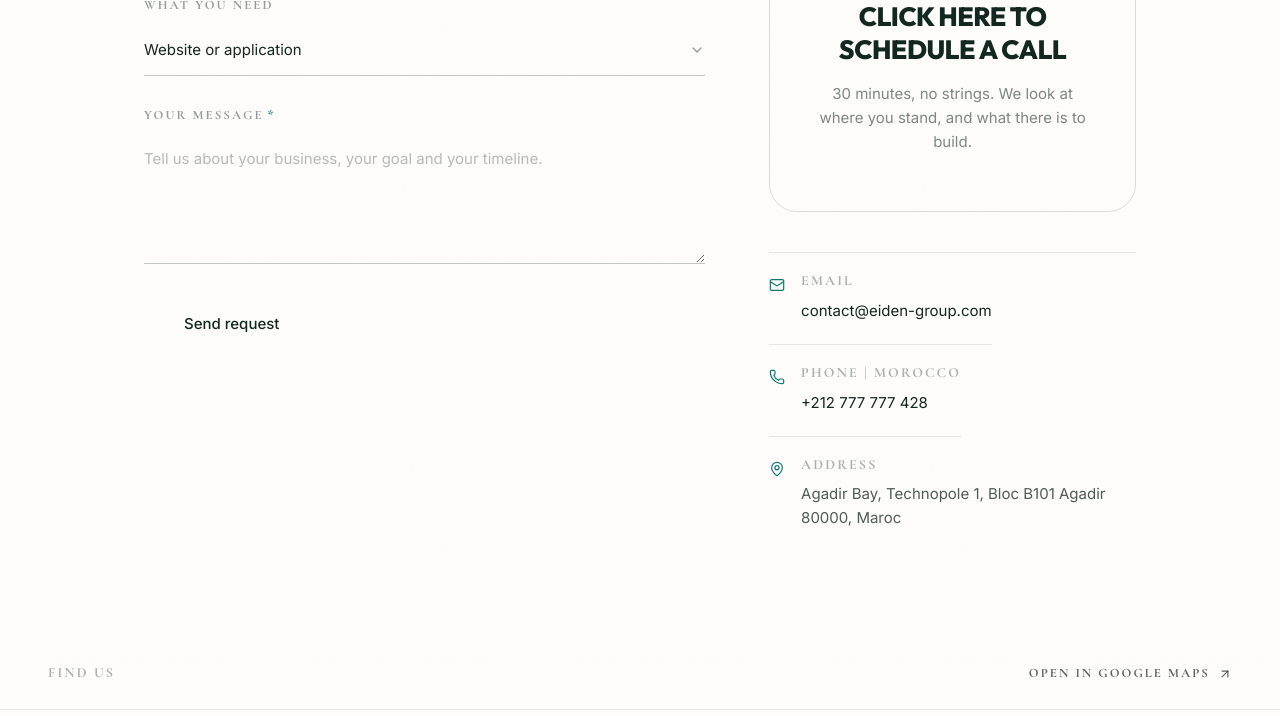
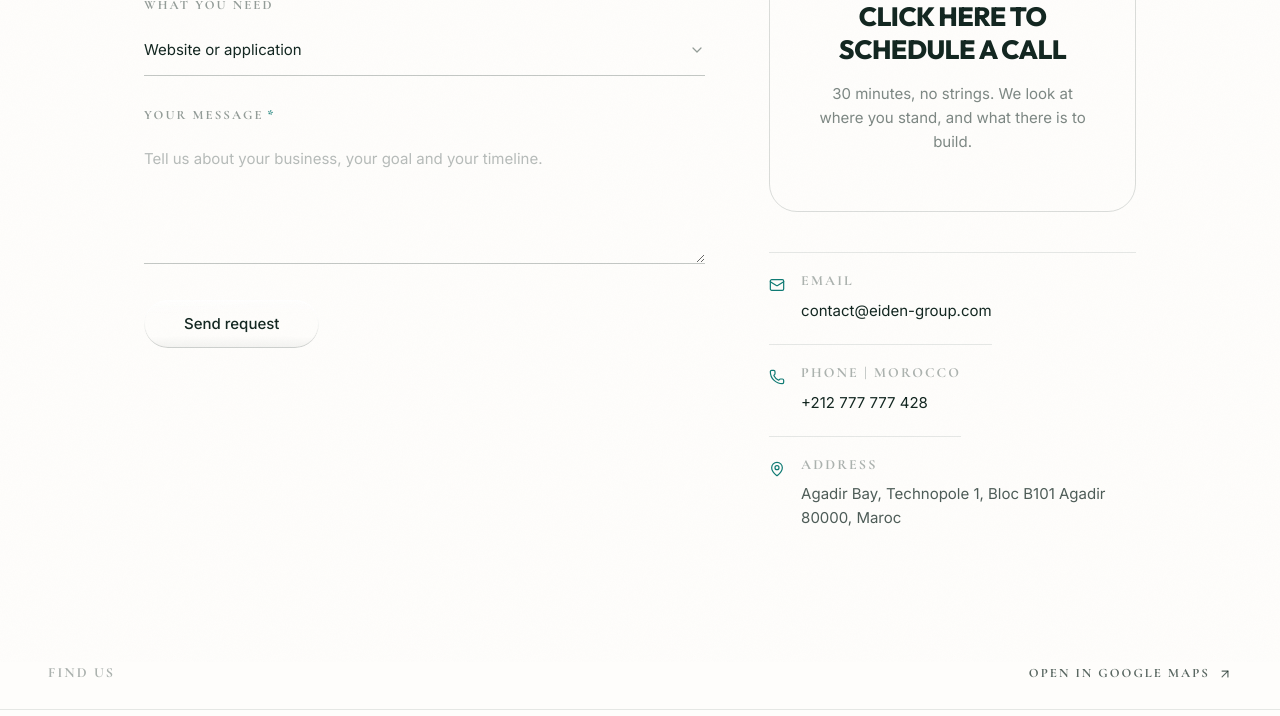
Before and after one commit to EIDEN-GROUP/eiden-new, a Next.js app: page /contact in a window 1280 px wide. Shown: the part 678-1394 px from the top of the page. Built offline with nearby package versions, Linux system fonts and the light colour scheme; grey boxes are pictures that could not be loaded.

Commit message:
glass effect

```diff
--- a/app/globals.css
+++ b/app/globals.css
@@ -615,6 +615,183 @@
   }
   to {
     transform: translate3d(101%, 0, 0);
+  }
+}
+
+/* ============================================================
+   Glass skin   a treatment, not a surface
+
+   The pane in `#idee` is glass all the way through: it sets its
+   own smoke, its own blur, its own shadow stack. Everything else
+   on the page already has a surface the design chose, so these
+   classes add only the three things that make a surface read as
+   glass   a lit rim, light caught inside it, and the depth of a
+   real thickness   and touch nothing else.
+
+   Two rules keep them safe to drop on an existing element:
+   nothing here sets `background`, and the inset highlights live
+   on the pseudo rather than on the element, so whatever
+   `box-shadow` the element already carries is left alone.
+
+   `glass-light` for pale surfaces, `glass-dark` for ink and
+   saturated colour. Add `glass-top` when the content is a
+   photograph, so the rim lies over it instead of under.
+   ============================================================ */
+
+.glass-light,
+.glass-dark {
+  position: relative;
+  isolation: isolate;
+}
+
+.glass-light::before,
+.glass-light::after,
+.glass-dark::before,
+.glass-dark::after {
+  content: "";
+  position: absolute;
+  inset: 0;
+  z-index: -1;
+  border-radius: inherit;
+  pointer-events: none;
+}
+
+.glass-top::before,
+.glass-top::after {
+  z-index: 2;
+}
+
+/* The rim is a 1px ring cut out of a gradient, so the light along
+   it is uneven the way light on an edge actually is. */
+.glass-light::after,
+.glass-dark::after {
+  padding: 1px;
+  -webkit-mask:
+    linear-gradient(#000 0 0) content-box,
+    linear-gradient(#000 0 0);
+  mask:
+    linear-gradient(#000 0 0) content-box,
+    linear-gradient(#000 0 0);
+  -webkit-mask-composite: xor;
+  mask-composite: exclude;
+}
+
+/* ── Ink and colour ─────────────────────────────────────────── */
+
+.glass-dark::before {
+  background:
+    linear-gradient(
+      180deg,
+      rgba(255, 255, 255, 0.1) 0%,
+      rgba(255, 255, 255, 0.035) 8%,
+      transparent 26%
+    ),
+    radial-gradient(
+      120% 76% at 4% -14%,
+      rgba(255, 255, 255, 0.08) 0%,
+      transparent 58%
+    ),
+    linear-gradient(0deg, rgba(4, 14, 11, 0.22) 0%, transparent 30%);
+  box-shadow:
+    inset 0 1px 0 0 rgba(255, 255, 255, 0.16),
+    inset 0 -1px 0 0 rgba(0, 0, 0, 0.2),
+    inset 0 26px 50px -42px rgba(255, 255, 255, 0.3);
+}
+
+.glass-dark::after {
+  background:
+    radial-gradient(
+      70% 128% at 8% -12%,
+      rgba(255, 255, 255, 0.5) 0%,
+      transparent 52%
+    ),
+    radial-gradient(
+      56% 108% at 99% 4%,
+      rgba(255, 255, 255, 0.28) 0%,
+      transparent 56%
+    ),
+    radial-gradient(
+      86% 66% at 60% 112%,
+      rgba(255, 255, 255, 0.2) 0%,
+      transparent 58%
+    ),
+    linear-gradient(
+      180deg,
+      rgba(255, 255, 255, 0.26) 0%,
+      rgba(255, 255, 255, 0.07) 24%,
+      rgba(255, 255, 255, 0.03) 60%,
+      rgba(255, 255, 255, 0.14) 100%
+    );
+}
+
+/* ── Pale surfaces ──────────────────────────────────────────── */
+
+.glass-light::before {
+  background:
+    linear-gradient(
+      180deg,
+      rgba(255, 255, 255, 0.7) 0%,
+      rgba(255, 255, 255, 0.22) 9%,
+      transparent 28%
+    ),
+    radial-gradient(
+      120% 76% at 4% -14%,
+      rgba(255, 255, 255, 0.38) 0%,
+      transparent 58%
+    ),
+    linear-gradient(0deg, rgba(18, 38, 32, 0.05) 0%, transparent 26%);
+  box-shadow:
+    inset 0 1px 0 0 rgba(255, 255, 255, 0.85),
+    inset 0 -1px 0 0 rgba(18, 38, 32, 0.07),
+    inset 0 22px 44px -40px rgba(255, 255, 255, 0.75);
+}
+
+.glass-light::after {
+  background:
+    radial-gradient(
+      70% 128% at 8% -12%,
+      rgba(255, 255, 255, 0.95) 0%,
+      transparent 52%
+    ),
+    radial-gradient(
+      56% 108% at 99% 4%,
+      rgba(255, 255, 255, 0.6) 0%,
+      transparent 56%
+    ),
+    linear-gradient(
+      180deg,
+      rgba(255, 255, 255, 0.9) 0%,
+      rgba(255, 255, 255, 0.4) 22%,
+      rgba(18, 38, 32, 0.05) 62%,
+      rgba(18, 38, 32, 0.1) 100%
+    );
+}
+
+/* The bar and the shell are transparent until the page has moved,
+   so their glass arrives with the white rather than hanging over
+   the first screen on its own. The delay matches the shell's. */
+.nav-shell::before,
+.nav-shell::after,
+.nav-bar::before,
+.nav-bar::after {
+  opacity: 0;
+  transition: opacity 0.3s var(--ease-brand);
+}
+
+[data-lifted="true"] .nav-shell::before,
+[data-lifted="true"] .nav-shell::after,
+[data-lifted="true"] .nav-bar::before,
+[data-lifted="true"] .nav-bar::after {
+  opacity: 1;
+  transition-delay: 0.42s;
+}
+
+@media (prefers-reduced-motion: reduce) {
+  .nav-shell::before,
+  .nav-shell::after,
+  .nav-bar::before,
+  .nav-bar::after {
+    transition: none;
   }
 }
 
--- a/components/layout/floating-actions.tsx
+++ b/components/layout/floating-actions.tsx
@@ -35,7 +35,7 @@ export function FloatingActions() {
   const scrolled = useScrolledPast(560);
 
   const skin =
-    "border-forest/8 bg-canvas/85 text-forest/70 hover:text-forest shadow-[0_10px_40px_-16px_rgba(18,38,32,0.35)] backdrop-blur-xl";
+    "glass-light border-forest/8 bg-canvas/85 text-forest/70 hover:text-forest shadow-[0_10px_40px_-16px_rgba(18,38,32,0.35)] backdrop-blur-xl";
   const swap =
     "transition-[opacity,transform] duration-500 ease-[var(--ease-brand)] motion-reduce:transition-none";
 
@@ -69,7 +69,7 @@ export function FloatingActions() {
         tabIndex={footerRevealed ? -1 : undefined}
         aria-hidden={footerRevealed || undefined}
         className={cn(
-          "bg-teal hover:bg-teal-lt text-canvas flex size-11 items-center justify-center rounded-full shadow-[0_10px_40px_-16px_rgba(18,38,32,0.55)]",
+          "glass-dark bg-teal hover:bg-teal-lt text-canvas flex size-11 items-center justify-center rounded-full shadow-[0_10px_40px_-16px_rgba(18,38,32,0.55)]",
           swap,
           footerRevealed
             ? "translate-y-2 opacity-0"
--- a/components/sections/team.tsx
+++ b/components/sections/team.tsx
@@ -26,7 +26,11 @@ function Member({
   accent: string;
 }) {
   return (
-    <Link href="/a-propos#equipe" aria-label={`${name} | ${role}`} className="group focus-visible:outline-teal relative block aspect-4/5 overflow-hidden rounded-2xl focus-visible:outline-2 focus-visible:outline-offset-2" >
+    <Link
+      href="/a-propos#equipe"
+      aria-label={`${name} | ${role}`}
+      className="group glass-dark glass-top focus-visible:outline-teal relative block aspect-4/5 overflow-hidden rounded-2xl focus-visible:outline-2 focus-visible:outline-offset-2"
+    >
       <div
         aria-hidden
         className={cn(
@@ -99,7 +103,11 @@ export function Team() {
         </div>
 
         <Reveal delay={0.12} duration={0.9} className="mt-16">
-          <Link href="/a-propos#equipe" aria-label={`${founder.name}   ${founder.role}`} className="group border-ink/10 focus-visible:outline-teal grid overflow-hidden rounded-3xl border focus-visible:outline-2 focus-visible:outline-offset-2 md:grid-cols-[minmax(0,22rem)_minmax(0,1fr)]" >
+          <Link
+            href="/a-propos#equipe"
+            aria-label={`${founder.name}   ${founder.role}`}
+            className="group glass-light glass-top border-ink/10 focus-visible:outline-teal grid overflow-hidden rounded-3xl border focus-visible:outline-2 focus-visible:outline-offset-2 md:grid-cols-[minmax(0,22rem)_minmax(0,1fr)]"
+          >
             <div className="relative aspect-4/5 overflow-hidden md:aspect-auto md:min-h-[26rem]">
               <Image
                 src="/work/CEO.png"
--- a/components/ui/button.tsx
+++ b/components/ui/button.tsx
@@ -12,10 +12,10 @@ const base =
 
 const variants: Record<Variant, string> = {
   primary:
-    "bg-teal text-canvas hover:bg-teal-lt shadow-[0_1px_0_0_rgba(255,255,255,0.12)_inset]",
-  gold: "bg-gold text-forest hover:bg-gold-dk",
-  dark: "bg-forest text-canvas hover:bg-teal",
-  light: "bg-canvas text-forest hover:bg-beige",
+    "glass-dark bg-teal text-canvas hover:bg-teal-lt shadow-[0_1px_0_0_rgba(255,255,255,0.12)_inset]",
+  gold: "glass-light bg-gold text-forest hover:bg-gold-dk",
+  dark: "glass-dark bg-forest text-canvas hover:bg-teal",
+  light: "glass-light bg-canvas text-forest hover:bg-beige",
   outline:
     "border border-current/25 bg-transparent text-current hover:border-current/60 hover:bg-current/5",
   ghost: "bg-transparent text-current hover:bg-current/8",
```
Also changed, not shown: components/layout/site-header.tsx (+5 -5 lines), components/sections/hero.tsx (+64 -16 lines), components/sections/vsl.tsx (+50 -12 lines).
